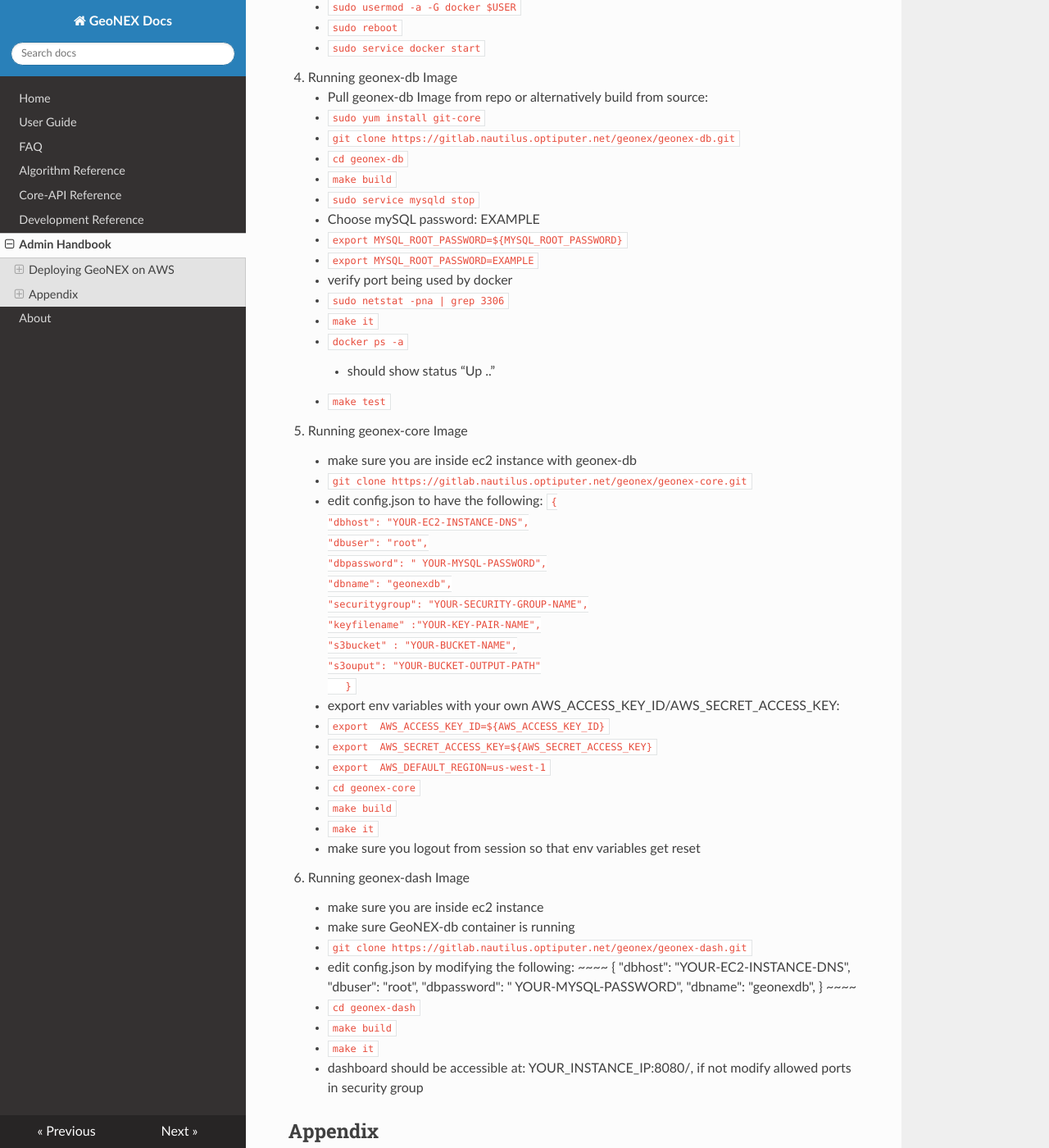
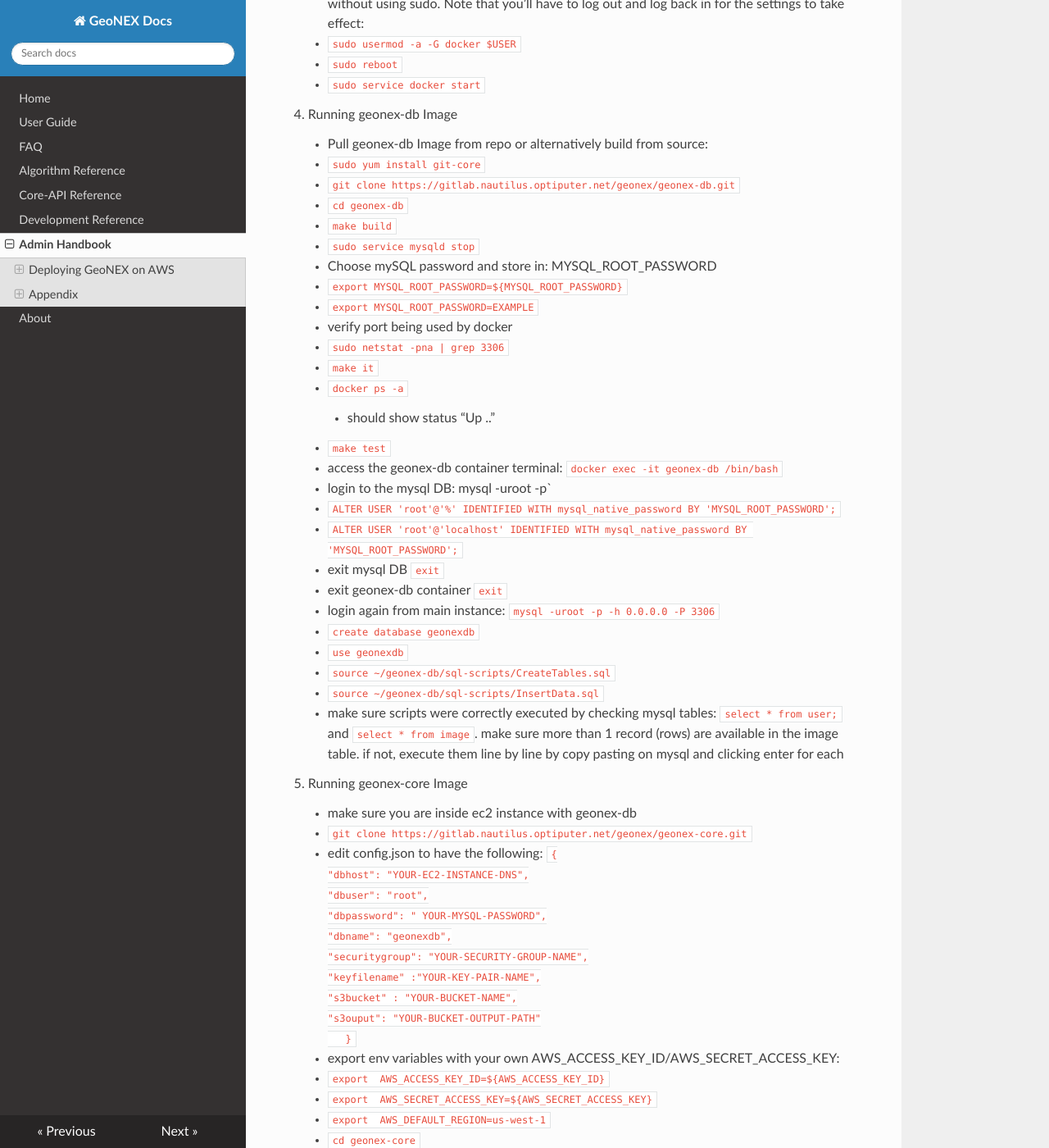
Before and after one commit to suredream/geonex-doc, an MkDocs documentation site: the page built from docs/admin.md, in a window 1280 px wide and 1400 px high, scrolled down 3043 px. Shown: the whole window at 82% size. Built offline with MkDocs 1.6.1, drawn with Linux system fonts in a browser that asks for light colours; nearby versions of some CDN libraries; some of the changed text lies outside the part shown.

Commit message:
Update admin.md
finalized GeoNEX AWS deployment  documentation

```diff
--- a/docs/admin.md
+++ b/docs/admin.md
@@ -2,9 +2,10 @@
 
 ### Deploying GeoNEX on AWS
 GeoNEX consists of 3 main docker containers runnning on 1 AWS EC2 instance:
-	* geonex-db
-	* geonex-core
-	* geonex-dash
+
+* geonex-db
+* geonex-core
+* geonex-dash
 #### I. Pre-requisites
 ##### Creating Access ID - Secret Access Key
 Before you get start, you need to create following information: AWS Access Key ID and AWS Secret Access Key. For more details, refer to [here](https://aws.amazon.com/premiumsupport/knowledge-center/create-access-key/)
@@ -41,8 +42,8 @@
 2. After you login to the console at  [www.aws.amazon.com](www.aws.amazon.com), click on EC2
 3. Click on “Launch EC2 Instance” button then select desired image
 	* A collection of existing OS images with different pre-installed packages is displayed as a list
-	* select Amazon Linux 2 AMI (HVM), SSD Volume Type 64-bit (x86)
-	*  specify type as t2.xlarge
+	* select **Amazon Linux AMI 2018.03.0 (HVM), SSD Volume Type - ami-0ec6517f6edbf8044**
+	*  specify type as **t2.xlarge**  (for deployment, will currently give a launch failure), **t2.micro** (for testing)
 	* click "Launch"
 	* it will prompt you to select a key-pair (for ssh), in case you did not create one before, click create new key-pair
 	* give it a name KEY_NAME and click "Download Key Pair"
@@ -92,10 +93,7 @@
 1. Launch EC2 instance (check part I)
 2. Install mySQL
 	* `sudo yum install mysql-server`
-	If above fails, do:
-	* `wget http://dev.mysql.com/get/mysql57-community-release-el7-8.noarch.rpm`
-	* `sudo yum localinstall mysql57-community-release-el7-8.noarch.rpm`
-	* `sudo yum install mysql-community-server`
+	If above fails, you likely did not choose the correct Amazon Linux Image.
 3. Install docker
 	* `sudo yum install docker`
 	* `sudo service docker stop`
@@ -110,7 +108,7 @@
 	* `cd geonex-db`
 	* `make build`
 	* `sudo service mysqld stop`
-    * Choose mySQL password: EXAMPLE
+    * Choose mySQL password and store in: MYSQL_ROOT_PASSWORD
 	* `export MYSQL_ROOT_PASSWORD=${MYSQL_ROOT_PASSWORD}`
 	* `export MYSQL_ROOT_PASSWORD=EXAMPLE`
 	* verify port being used by docker
@@ -119,6 +117,23 @@
 	* `docker ps -a`
 		* should show status “Up ..”
 	* `make test`
+	* access the geonex-db container terminal: `docker exec -it geonex-db /bin/bash`
+	* login to the mysql DB: mysql -uroot -p`
+	* `ALTER USER 'root'@'%' IDENTIFIED WITH mysql_native_password BY 'MYSQL_ROOT_PASSWORD';`
+	* `ALTER USER 'root'@'localhost' IDENTIFIED WITH mysql_native_password BY 'MYSQL_ROOT_PASSWORD';`
+	* exit mysql DB `exit`
+	* exit geonex-db container `exit`
+	* login again from main instance: `mysql -uroot -p -h 0.0.0.0 -P 3306`
+	* `create database geonexdb`
+	* `use geonexdb`
+	* `source ~/geonex-db/sql-scripts/CreateTables.sql`
+	* `source ~/geonex-db/sql-scripts/InsertData.sql`
+	* make sure scripts were correctly executed by checking mysql tables:
+	`select * from user;` and `select * from image`. make sure more than 1 record (rows) are available in the image table.
+if not, execute them line by line by copy pasting on mysql and clicking enter for each
+
+
+
 5. Running geonex-core Image
 	* make sure you are inside ec2 instance with geonex-db
 	* `git clone https://gitlab.nautilus.optiputer.net/geonex/geonex-core.git`
```
